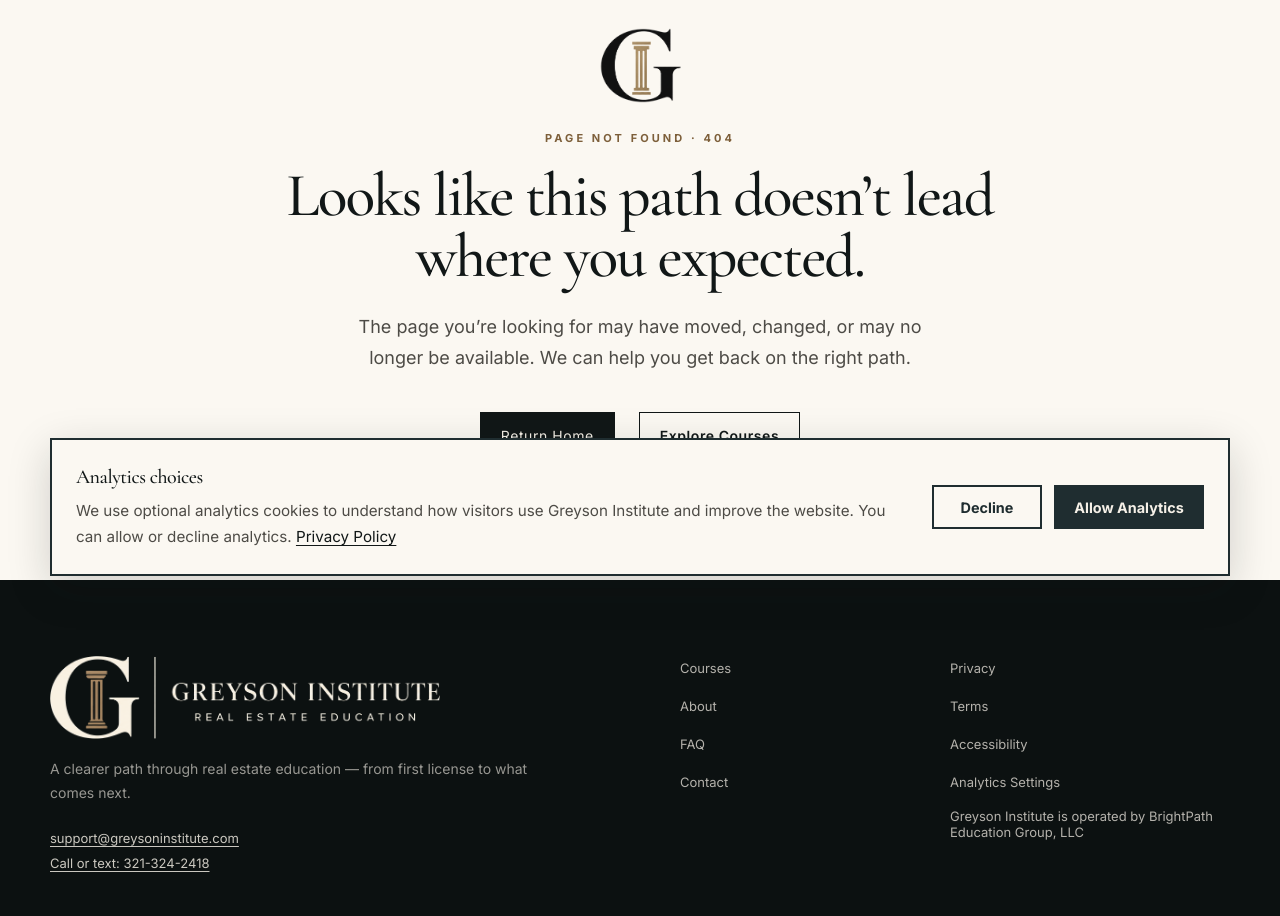
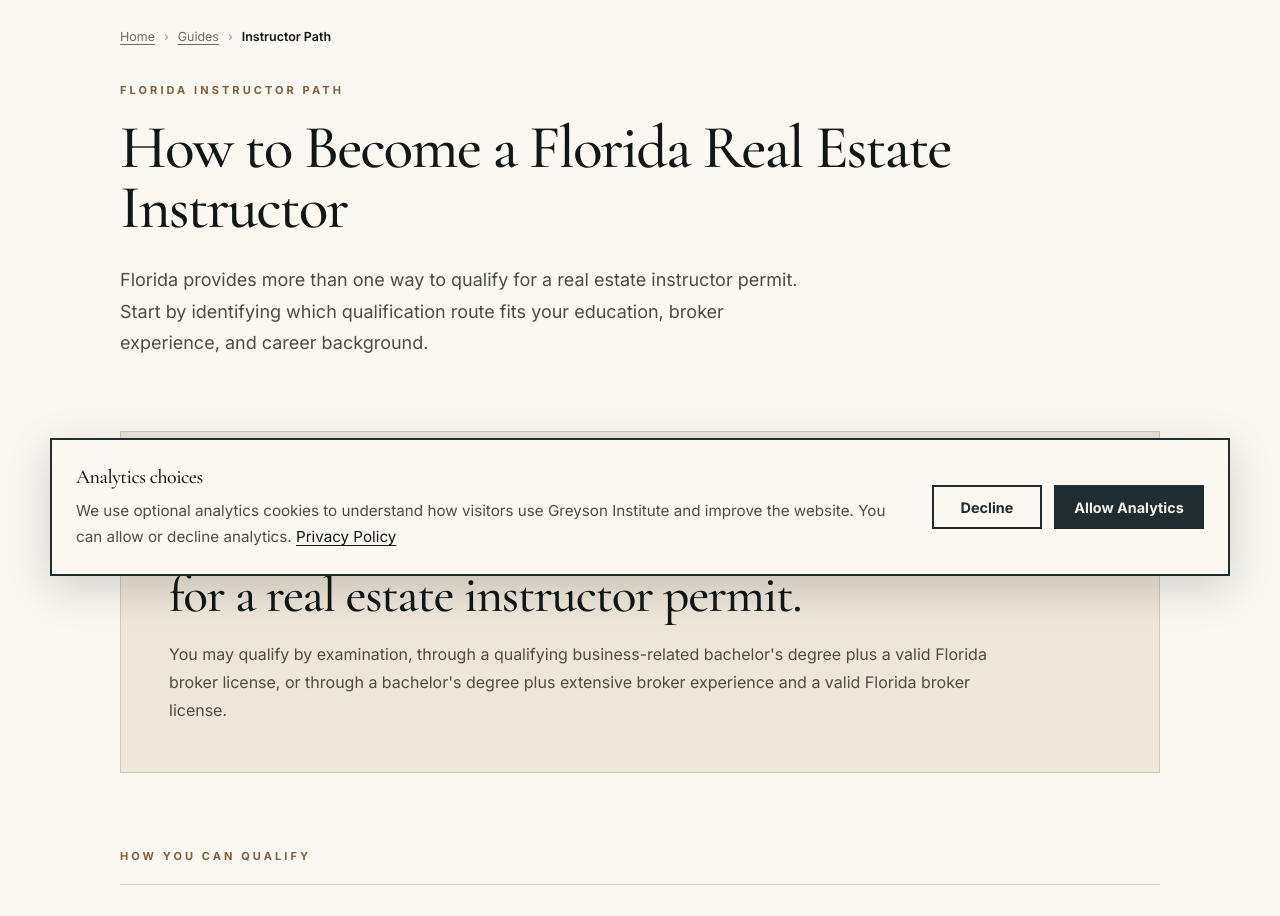
Before and after one commit to BrianLook/Greyson-Institute-Website, a Next.js app: page /how-to-become-florida-real-estate-instructor in a window 1280 px wide. Before the commit this address had no page. Shown: the part 200-1116 px from the top of the page. Built offline with nearby package versions, Linux system fonts and the light colour scheme.

Commit message:
Add Florida real estate instructor career guide

```diff
--- /dev/null
+++ b/app/how-to-become-florida-real-estate-instructor/page.tsx
@@ -0,0 +1,325 @@
+import type { Metadata } from "next";
+import Link from "next/link";
+import { Breadcrumbs } from "@/components/Breadcrumbs";
+import { GuideStructuredData } from "@/components/GuideStructuredData";
+
+export const metadata: Metadata = {
+  title: "How to Become a Florida Real Estate Instructor",
+  description:
+    "Learn the Florida real estate instructor permit qualification routes, application steps, school registration, and continuing education requirements.",
+};
+
+const path = "/how-to-become-florida-real-estate-instructor";
+
+const qualificationRoutes = [
+  {
+    number: "01",
+    title: "Pass the Florida real estate instructor examination",
+    body:
+      "One route is to qualify by passing the real estate instructor examination approved by the Florida Real Estate Commission.",
+  },
+  {
+    number: "02",
+    title: "Business-related bachelor’s degree + Florida broker license",
+    body:
+      "Another route is to hold a bachelor’s degree in real estate, finance, accounting, business administration, or an equivalent business-related subject, together with a valid Florida broker license.",
+  },
+  {
+    number: "03",
+    title: "Bachelor’s degree + extensive experience + Florida broker license",
+    body:
+      "A third route is to hold a bachelor’s degree, a valid Florida broker license, and extensive real estate experience. DBPR defines the minimum extensive-experience threshold as three years of full-time experience as a broker.",
+  },
+];
+
+export default function InstructorPathPage() {
+  return (
+    <section
+      className="page-hero"
+      style={{
+        paddingBottom: "100px",
+      }}
+    >
+      <GuideStructuredData
+        title="How to Become a Florida Real Estate Instructor"
+        description={metadata.description as string}
+        path={path}
+      />
+
+      <div
+        className="container"
+        style={{
+          maxWidth: "1040px",
+          minWidth: 0,
+        }}
+      >
+        <Breadcrumbs
+          items={[
+            {
+              label: "Home",
+              href: "/",
+            },
+            {
+              label: "Guides",
+              href: "/guides",
+            },
+            {
+              label: "Instructor Path",
+              href: path,
+              current: true,
+            },
+          ]}
+        />
+
+        <div
+          style={{
+            maxWidth: "870px",
+            marginBottom: "72px",
+          }}
+        >
+          <p className="eyebrow">FLORIDA INSTRUCTOR PATH</p>
+
+          <h1
+            style={{
+              overflowWrap: "anywhere",
+            }}
+          >
+            How to Become a Florida Real Estate Instructor
+          </h1>
+
+          <p className="page-lead">
+            Florida provides more than one way to qualify for a real estate
+            instructor permit. Start by identifying which qualification route
+            fits your education, broker experience, and career background.
+          </p>
+        </div>
+
+        <div
+          style={{
+            background: "#eee6d9",
+            border: "1px solid rgba(17, 23, 23, 0.14)",
+            padding: "clamp(30px, 5vw, 48px)",
+            marginBottom: "74px",
+          }}
+        >
+          <p className="eyebrow">QUICK ANSWER</p>
+
+          <h2
+            style={{
+              maxWidth: "820px",
+              overflowWrap: "anywhere",
+            }}
+          >
+            Florida has three main qualification routes for a real estate
+            instructor permit.
+          </h2>
+
+          <p
+            style={{
+              color: "#4d4b46",
+              maxWidth: "820px",
+              marginBottom: 0,
+              lineHeight: 1.75,
+            }}
+          >
+            You may qualify by examination, through a qualifying
+            business-related bachelor&apos;s degree plus a valid Florida broker
+            license, or through a bachelor&apos;s degree plus extensive broker
+            experience and a valid Florida broker license.
+          </p>
+        </div>
+
+        <div
+          style={{
+            marginBottom: "82px",
+          }}
+        >
+          <p className="eyebrow">HOW YOU CAN QUALIFY</p>
+
+          {qualificationRoutes.map((route) => (
+            <article
+              key={route.number}
+              style={{
+                display: "grid",
+                gridTemplateColumns: "72px minmax(0, 1fr)",
+                gap: "24px",
+                borderTop: "1px solid rgba(17, 23, 23, 0.16)",
+                padding: "30px 0",
+                minWidth: 0,
+              }}
+            >
+              <span
+                style={{
+                  color: "#7d5f3a",
+                  fontSize: "0.72rem",
+                  letterSpacing: "0.16em",
+                  paddingTop: "8px",
+                }}
+              >
+                {route.number}
+              </span>
+
+              <div style={{ minWidth: 0 }}>
+                <h2
+                  style={{
+                    fontSize: "clamp(1.9rem, 4vw, 2.8rem)",
+                    marginBottom: "12px",
+                    overflowWrap: "anywhere",
+                  }}
+                >
+                  {route.title}
+                </h2>
+
+                <p
+                  style={{
+                    color: "#5f5c56",
+                    lineHeight: 1.75,
+                    margin: 0,
+                    maxWidth: "800px",
+                  }}
+                >
+                  {route.body}
+                </p>
+              </div>
+            </article>
+          ))}
+        </div>
+
+        <div
+          style={{
+            display: "grid",
+            gridTemplateColumns:
+              "repeat(auto-fit, minmax(min(100%, 300px), 1fr))",
+            gap: "20px",
+            marginBottom: "82px",
+          }}
+        >
+          <div
+            style={{
+              border: "1px solid rgba(17, 23, 23, 0.16)",
+              padding: "clamp(28px, 5vw, 42px)",
+            }}
+          >
+            <p className="eyebrow">APPLICATION</p>
+
+            <h2>Apply for the instructor permit.</h2>
+
+            <p
+              style={{
+                color: "#5f5c56",
+                lineHeight: 1.75,
+              }}
+            >
+              Complete the appropriate DBPR Real Estate Instructor Permit
+              application, provide the documentation for the qualification
+              route you are using, provide a U.S. Social Security number, and
+              pay the required application fee.
+            </p>
+
+            <a
+              className="text-link"
+              href="https://www.myfloridalicense.com/intentions2.asp?boardid=25&chboard=true&professionid=2505"
+              target="_blank"
+              rel="noopener noreferrer"
+            >
+              View DBPR instructor applications <span>↗</span>
+            </a>
+          </div>
+
+          <div
+            style={{
+              border: "1px solid rgba(17, 23, 23, 0.16)",
+              padding: "clamp(28px, 5vw, 42px)",
+            }}
+          >
+            <p className="eyebrow">BECOME ACTIVE</p>
+
+            <h2>Register with the school where you will teach.</h2>
+
+            <p
+              style={{
+                color: "#5f5c56",
+                lineHeight: 1.75,
+              }}
+            >
+              After obtaining the permit, DBPR provides the RE 6 process for a
+              real estate instructor to become active and register with a real
+              estate school.
+            </p>
+          </div>
+        </div>
+
+        <div
+          style={{
+            background: "#1f2d30",
+            color: "#f5f0e7",
+            padding: "clamp(34px, 6vw, 60px)",
+            marginBottom: "82px",
+          }}
+        >
+          <p className="eyebrow eyebrow--light">AFTER YOU BECOME AN INSTRUCTOR</p>
+
+          <h2
+            className="light-heading"
+            style={{
+              maxWidth: "760px",
+            }}
+          >
+            Your instructor permit has its own renewal education requirement.
+          </h2>
+
+          <p
+            style={{
+              color: "rgba(245, 240, 231, 0.82)",
+              maxWidth: "820px",
+              lineHeight: 1.75,
+            }}
+          >
+            Florida real estate instructors generally complete 7 hours for
+            renewal: 3 hours of Core Law and 4 hours of Teaching Techniques.
+            Greyson keeps the instructor-renewal path separate from the process
+            of becoming an instructor so you can see the requirement that
+            applies to you.
+          </p>
+
+          <Link
+            className="button"
+            href="/florida-real-estate-instructor-continuing-education"
+          >
+            Understand Instructor CE →
+          </Link>
+        </div>
+
+        <div
+          style={{
+            border: "1px solid rgba(17, 23, 23, 0.16)",
+            padding: "clamp(28px, 5vw, 42px)",
+          }}
+        >
+          <p className="eyebrow">NOT SURE WHERE YOU FIT?</p>
+
+          <h2>Start with your current Florida license.</h2>
+
+          <p
+            style={{
+              color: "#5f5c56",
+              maxWidth: "760px",
+              lineHeight: 1.75,
+            }}
+          >
+            Find My Exact Path can check your current DBPR record and help you
+            understand the education requirement that most likely applies to
+            your license today.
+          </p>
+
+          <Link
+            className="button"
+            href="/find-my-path"
+          >
+            Find My Exact Path →
+          </Link>
+        </div>
+      </div>
+    </section>
+  );
+}
```
